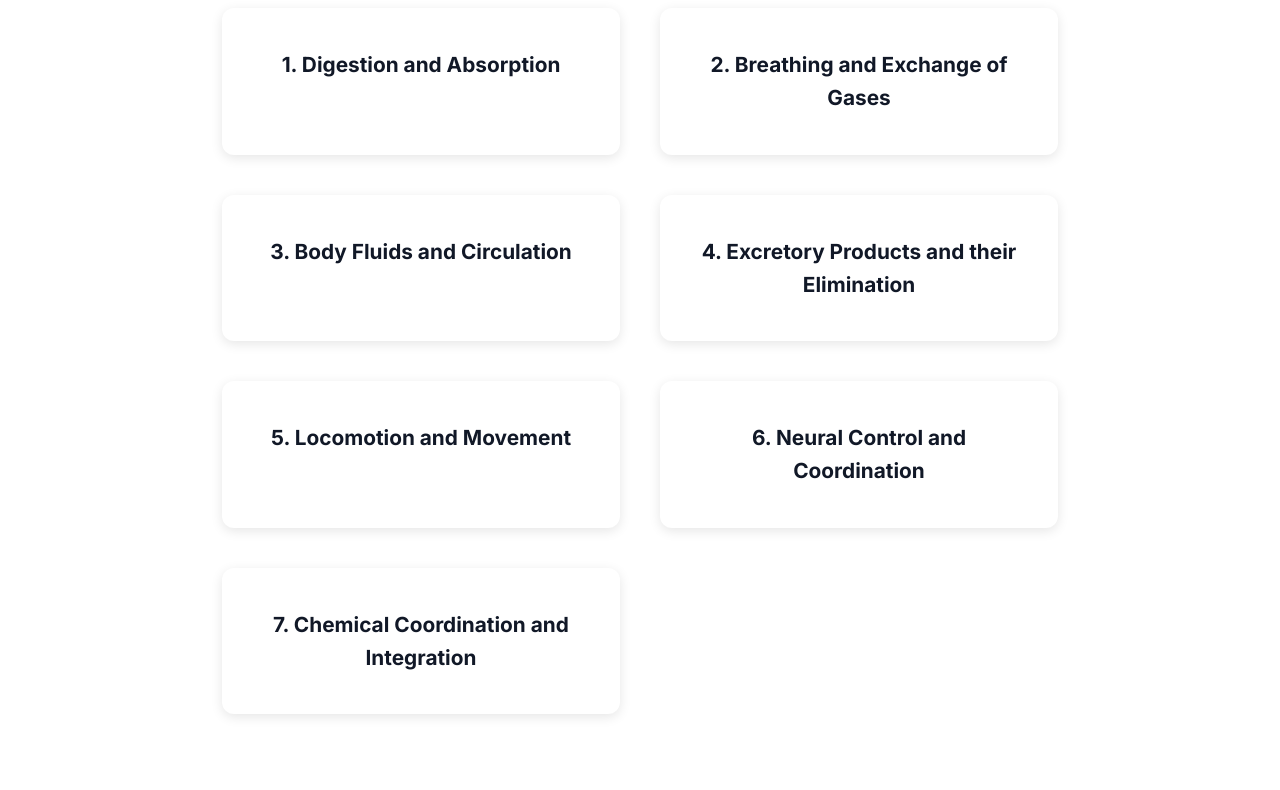
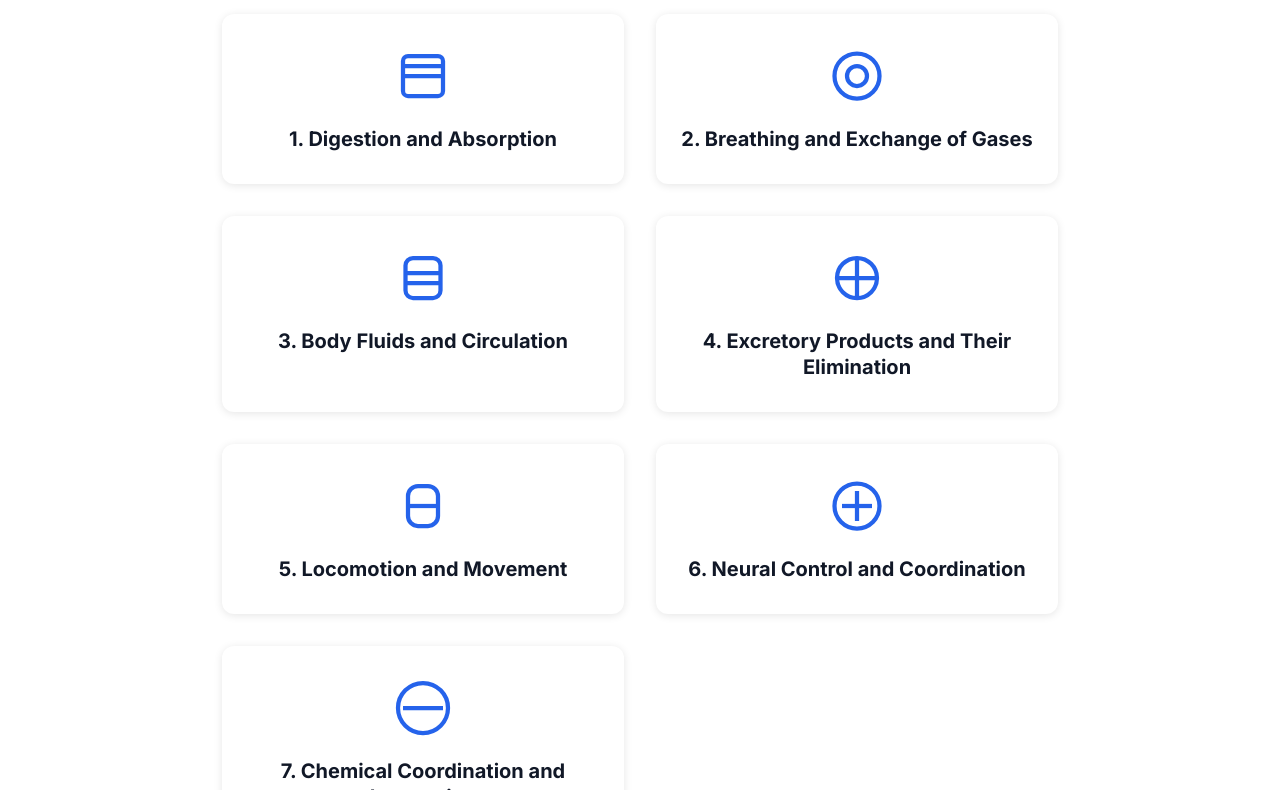
Before and after one commit to vrd-coder/varads-notes-hub, a plain HTML site: page biology/class11/unit5.html in a window 1280 px wide. Shown: the part 221-1011 px from the top of the page. Drawn offline with Linux system fonts and the light colour scheme.

Commit message:
Update unit5.html

```diff
--- a/biology/class11/unit5.html
+++ b/biology/class11/unit5.html
@@ -1,169 +1,208 @@
-<!DOCTYPE html><html lang="en"><head>
+<!DOCTYPE html>
+<html lang="en">
+<head>
   <meta charset="UTF-8" />
   <meta name="viewport" content="width=device-width, initial-scale=1" />
-  <title>Unit V - Human Physiology | Class 11 Biology - Varad's Notes Hub</title>
+  <title>Unit V: Human Physiology - Varad's Notes Hub</title>
   <link rel="preconnect" href="https://fonts.googleapis.com" />
   <link rel="preconnect" href="https://fonts.gstatic.com" crossorigin />
   <link href="https://fonts.googleapis.com/css2?family=Inter:wght@600;700&display=swap" rel="stylesheet" />
   <style>
-    *, *::before, *::after {
-      box-sizing: border-box;
-    }body {
+    *, *::before, *::after {box-sizing: border-box;}
+    body {
       margin: 0;
       font-family: 'Inter', sans-serif;
       background: #ffffff;
       color: #6b7280;
-  font-size: 16px;
       line-height: 1.6;
       -webkit-font-smoothing: antialiased;
       -moz-osx-font-smoothing: grayscale;
     }
-
     a {
       color: inherit;
       text-decoration: none;
     }
-
     a:focus, div[role="link"]:focus {
       outline: 2px solid #2563eb;
-  outline-offset: 3px;
-  outline-radius: 0.75rem;
+      outline-offset: 2px;
     }
-
     header {
       position: sticky;
       top: 0;
       background: #fff;
       border-bottom: 1px solid #e5e7eb;
-  box-shadow: 0 1px 4px rgb(0 0 0 / 0.06);
       z-index: 1000;
+      box-shadow: 0 1px 3px rgb(0 0 0 / 0.06);
     }
-
     .container {
       max-width: 1200px;
       margin: 0 auto;
-  padding: 0 1.5rem;
+      padding: 0 1rem;
     }
-
     nav {
+      height: 60px;
       display: flex;
       align-items: center;
-  height: 60px;
+      justify-content: flex-start;
     }
-
     .logo {
       font-weight: 700;
       font-size: 1.25rem;
       color: #111827;
+      user-select: none;
       letter-spacing: 0.05em;
       cursor: pointer;
+      padding: 0.5rem 0;
     }
-
     main {
+      padding: 4rem 1rem 5rem;
       max-width: 900px;
-  margin: 4rem auto 5rem auto;
-  padding: 0 1rem;
+      margin: 0 auto;
       text-align: center;
     }
-
     h1.page-title {
-  font-size: 2.5rem;
+      font-size: 2.75rem;
       font-weight: 800;
       color: #111827;
-  margin-bottom: 2.5rem;
+      margin-bottom: 2rem;
+      line-height: 1.1;
+      user-select: text;
     }
-
     .chapter-list {
       display: grid;
-  grid-template-columns: repeat(auto-fit, minmax(280px, 1fr));
-  gap: 2.5rem;
+      gap: 2rem;
+      grid-template-columns: repeat(auto-fit, minmax(260px, 1fr));
       padding: 0 1rem;
     }
-
     .chapter-card {
       background: #fff;
       border-radius: 0.75rem;
-  padding: 2.5rem 2rem;
-  box-shadow: 0 3px 12px rgba(0, 0, 0, 0.1);
+      padding: 2rem 1.5rem;
+      box-shadow: 0 1.5px 8px rgba(0,0,0,0.1);
       cursor: pointer;
+      display: flex;
+      flex-direction: column;
+      align-items: center;
       transition: box-shadow 0.3s ease, transform 0.3s ease;
+      user-select: none;
+      text-align: center;
     }
-
     .chapter-card:hover,
     .chapter-card:focus-visible {
-  box-shadow: 0 10px 30px rgba(37, 99, 235, 0.3);
-  transform: translateY(-8px);
+      box-shadow: 0 10px 30px rgba(37,99,235,0.3);
+      transform: translateY(-6px);
       outline: none;
     }
-
+    .chapter-icon {
+      width: 60px;
+      height: 60px;
+      stroke: #2563eb;
+      stroke-width: 1.7;
+      fill: none;
+      margin-bottom: 1.25rem;
+      user-select: none;
+    }
     .chapter-title {
-  font-size: 1.3rem;
+      font-size: 1.25rem;
       font-weight: 700;
       color: #111827;
+      user-select: text;
+      line-height: 1.3;
     }
-
     footer {
       text-align: center;
-  padding: 2rem 1rem;
+      padding: 1.5rem 1rem;
       font-size: 0.875rem;
       color: #9ca3af;
+      user-select: none;
       border-top: 1px solid #e5e7eb;
       margin-top: 6rem;
     }
-
+    @media (max-width: 480px) {
+      h1.page-title {
+        font-size: 2rem;
+      }
+    }
   </style>
-</head><body>
+</head>
+<body>
 <header role="banner">
   <div class="container">
     <nav role="navigation" aria-label="Primary navigation">
-        <div class="logo" tabindex="0" role="link" onclick="location.href='../index.html'"
-          onkeypress="if(event.key==='Enter') location.href='../index.html'">
+      <div class="logo" tabindex="0" role="link" onclick="location.href='../index.html'" onkeypress="if(event.key==='Enter')location.href='../index.html'">
         Varad's Notes Hub
       </div>
     </nav>
   </div>
 </header>
 <main>
-    <h1 class="page-title" tabindex="0">Unit V: Human Physiology</h1>
-    <section class="chapter-list" aria-label="Chapters in Human Physiology"><div class="chapter-card" tabindex="0" role="link" onclick="location.href='chapters/digestion.html'"
-    onkeypress="if(event.key==='Enter') location.href='chapters/digestion.html'">
+  <h1 class="page-title" tabindex="0">Unit V: Human Physiology Chapters</h1>
+  <section class="chapter-list" aria-label="Chapters List">
+
+    <article class="chapter-card" tabindex="0" role="link" onclick="location.href='chapter1.html'" onkeypress="if(event.key==='Enter')location.href='chapter1.html'">
+      <svg class="chapter-icon" viewBox="0 0 24 24" aria-hidden="true">
+        <rect x="4" y="4" width="16" height="16" rx="2" ry="2"/>
+        <line x1="4" y1="8" x2="20" y2="8"/>
+        <line x1="4" y1="12" x2="20" y2="12"/>
+      </svg>
       <div class="chapter-title">1. Digestion and Absorption</div>
-  </div>
+    </article>
 
-  <div class="chapter-card" tabindex="0" role="link" onclick="location.href='chapters/breathing.html'"
-    onkeypress="if(event.key==='Enter') location.href='chapters/breathing.html'">
+    <article class="chapter-card" tabindex="0" role="link" onclick="location.href='chapter2.html'" onkeypress="if(event.key==='Enter')location.href='chapter2.html'">
+      <svg class="chapter-icon" viewBox="0 0 24 24" aria-hidden="true">
+        <circle cx="12" cy="12" r="9"/>
+        <circle cx="12" cy="12" r="4"/>
+      </svg>
       <div class="chapter-title">2. Breathing and Exchange of Gases</div>
-  </div>
+    </article>
 
-  <div class="chapter-card" tabindex="0" role="link" onclick="location.href='chapters/bodyfluids.html'"
-    onkeypress="if(event.key==='Enter') location.href='chapters/bodyfluids.html'">
+    <article class="chapter-card" tabindex="0" role="link" onclick="location.href='chapter3.html'" onkeypress="if(event.key==='Enter')location.href='chapter3.html'">
+      <svg class="chapter-icon" viewBox="0 0 24 24" aria-hidden="true">
+        <rect x="5" y="4" width="14" height="16" rx="3" ry="3"/>
+        <line x1="5" y1="10" x2="19" y2="10"/>
+        <line x1="5" y1="14" x2="19" y2="14"/>
+      </svg>
       <div class="chapter-title">3. Body Fluids and Circulation</div>
-  </div>
+    </article>
 
-  <div class="chapter-card" tabindex="0" role="link" onclick="location.href='chapters/excretory.html'"
-    onkeypress="if(event.key==='Enter') location.href='chapters/excretory.html'">
-    <div class="chapter-title">4. Excretory Products and their Elimination</div>
-  </div>
+    <article class="chapter-card" tabindex="0" role="link" onclick="location.href='chapter4.html'" onkeypress="if(event.key==='Enter')location.href='chapter4.html'">
+      <svg class="chapter-icon" viewBox="0 0 24 24" aria-hidden="true">
+        <circle cx="12" cy="12" r="8" />
+        <line x1="12" y1="4" x2="12" y2="20"/>
+        <line x1="4" y1="12" x2="20" y2="12"/>
+      </svg>
+      <div class="chapter-title">4. Excretory Products and Their Elimination</div>
+    </article>
 
-  <div class="chapter-card" tabindex="0" role="link" onclick="location.href='chapters/movement.html'"
-    onkeypress="if(event.key==='Enter') location.href='chapters/movement.html'">
+    <article class="chapter-card" tabindex="0" role="link" onclick="location.href='chapter5.html'" onkeypress="if(event.key==='Enter')location.href='chapter5.html'">
+      <svg class="chapter-icon" viewBox="0 0 24 24" aria-hidden="true">
+        <rect x="6" y="4" width="12" height="16" rx="4" ry="4"/>
+        <line x1="6" y1="12" x2="18" y2="12"/>
+      </svg>
       <div class="chapter-title">5. Locomotion and Movement</div>
-  </div>
+    </article>
 
-  <div class="chapter-card" tabindex="0" role="link" onclick="location.href='chapters/nervous.html'"
-    onkeypress="if(event.key==='Enter') location.href='chapters/nervous.html'">
+    <article class="chapter-card" tabindex="0" role="link" onclick="location.href='chapter6.html'" onkeypress="if(event.key==='Enter')location.href='chapter6.html'">
+      <svg class="chapter-icon" viewBox="0 0 24 24" aria-hidden="true">
+        <circle cx="12" cy="12" r="9"/>
+        <line x1="6" y1="12" x2="18" y2="12"/>
+        <line x1="12" y1="6" x2="12" y2="18"/>
+      </svg>
       <div class="chapter-title">6. Neural Control and Coordination</div>
-  </div>
+    </article>
 
-  <div class="chapter-card" tabindex="0" role="link" onclick="location.href='chapters/endocrine.html'"
-    onkeypress="if(event.key==='Enter') location.href='chapters/endocrine.html'">
+    <article class="chapter-card" tabindex="0" role="link" onclick="location.href='chapter7.html'" onkeypress="if(event.key==='Enter')location.href='chapter7.html'">
+      <svg class="chapter-icon" viewBox="0 0 24 24" aria-hidden="true">
+        <circle cx="12" cy="12" r="10" />
+        <line x1="4" y1="12" x2="20" y2="12"/>
+      </svg>
       <div class="chapter-title">7. Chemical Coordination and Integration</div>
-  </div>
+    </article>
 
   </section>
-
 </main>
 <footer role="contentinfo">
   &copy; 2024 Varad's Notes Hub
 </footer>
-</body></html>
+</body>
+</html>
```
Lines whose indentation alone changed are shown as unchanged.
